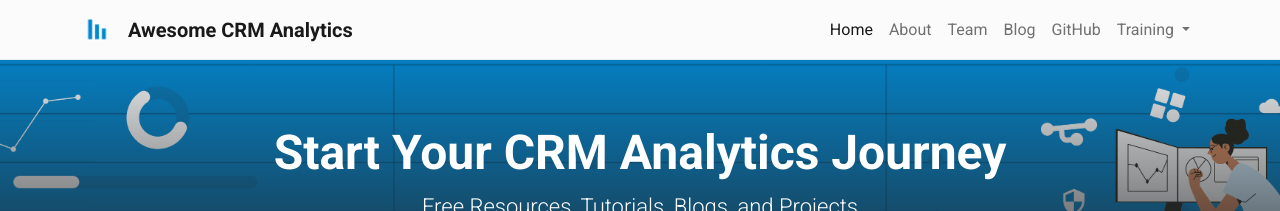
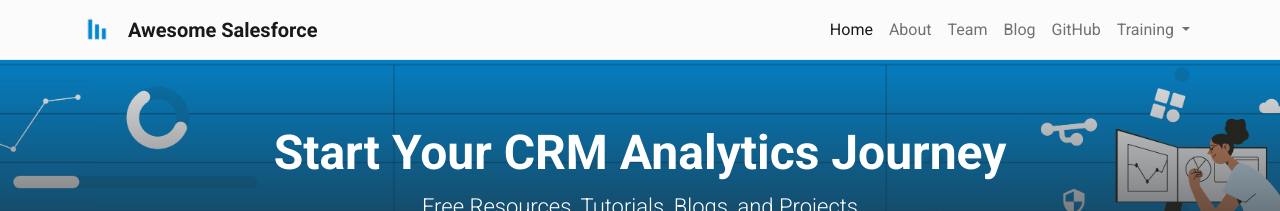
Before and after one commit to imswarnil/Awesome-CRM-Analytics, a Jekyll site: the page built from pages/home.md, in a window 1280 px wide. Shown: the top 211 px of the page. Built offline with Jekyll 4.4.1, drawn with Linux system fonts in a browser that asks for light colours; nearby versions of some CDN libraries; comment, search, counter and statistics services are not loaded.

Commit message:
Update _config.yml

```diff
--- a/_config.yml
+++ b/_config.yml
@@ -1,5 +1,5 @@
 # SITE SETTINGS
-title: Awesome CRM Analytics                           # Title in top navigation bar (navbar) and <head>
+title: Awesome Salesforce                        # Title in top navigation bar (navbar) and <head>
 author: Swarnil Singhai                                # Used for copyright statement in footer
 baseurl: ""                                            # Only required if your site is in a directory e.g. https://username.github.io/sitename
 url: "https://http://crmanalytics.imswarnil.com/"      # A baseurl affects internal links, see http://peterdesmet.github.io/petridish/markdown/#links
```
